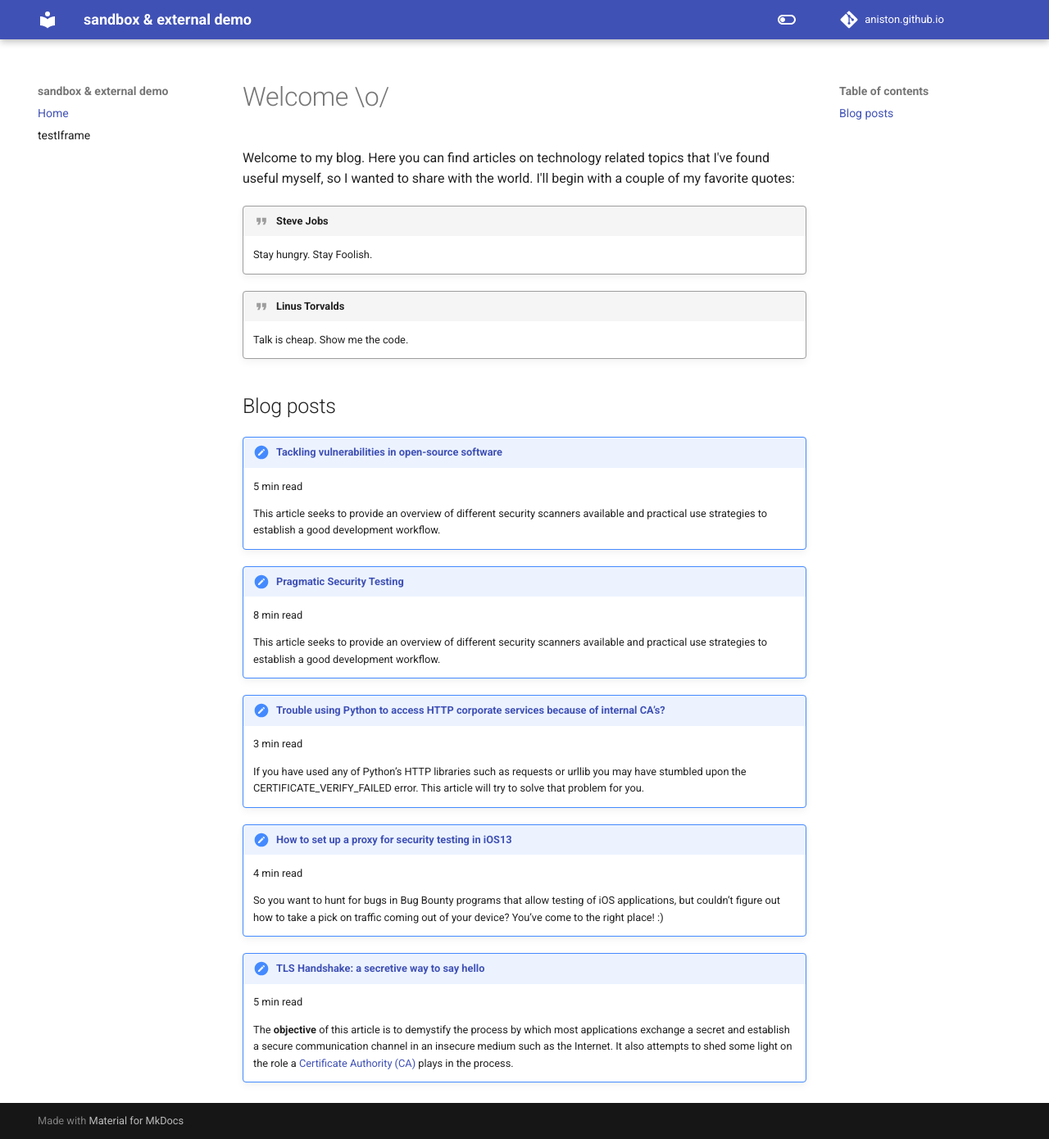
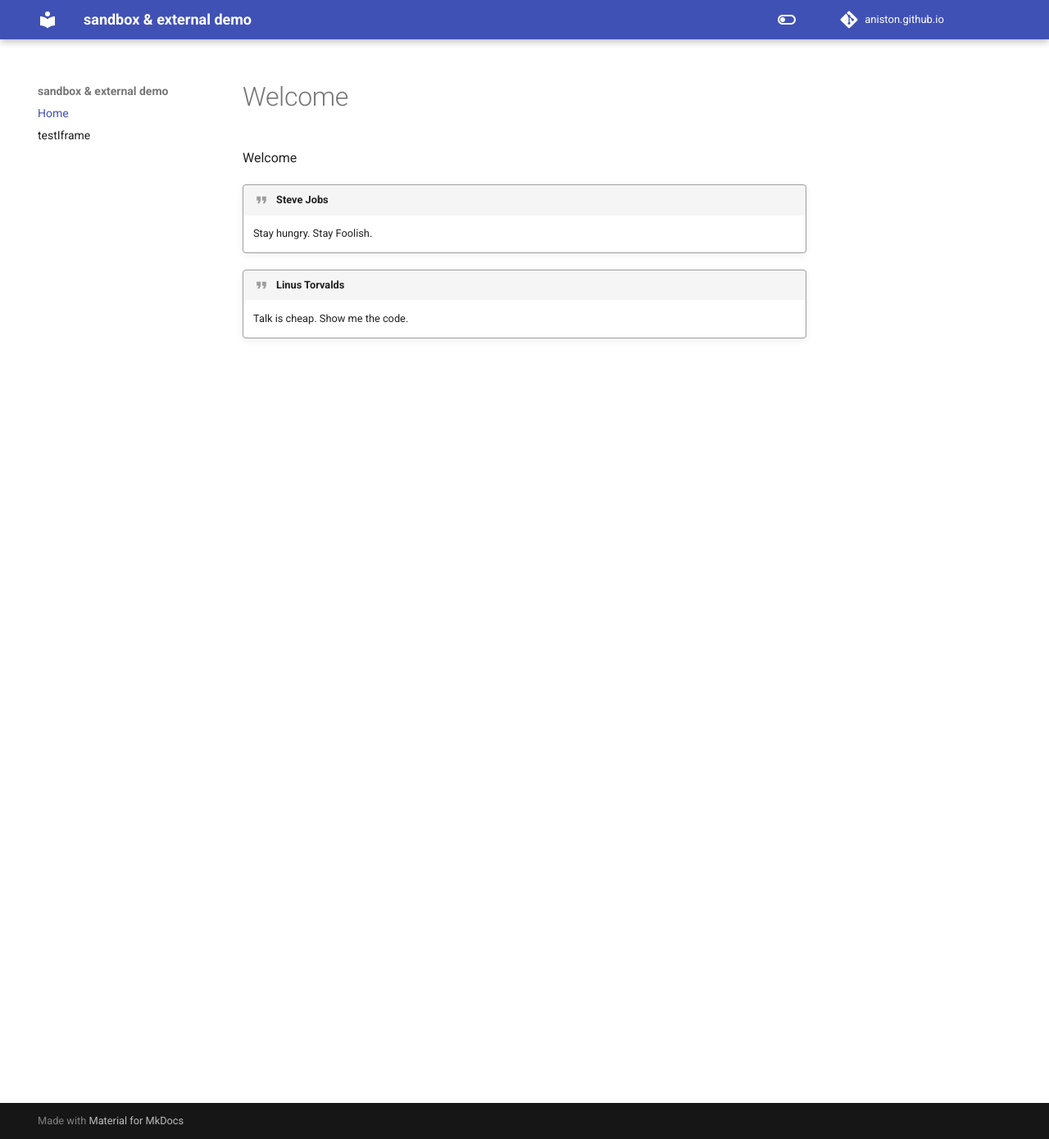
Before and after one commit to aniston/aniston.github.io, an MkDocs documentation site: the page built from docs/index.md, in a window 1280 px wide and 1390 px high. Shown: the whole window at 82% size. Built offline with MkDocs 1.6.1 and Material for MkDocs 9.7.7, drawn with Linux system fonts in a browser that asks for light colours; comment, search, counter and statistics services are not loaded.

Commit message:
modified

```diff
--- a/docs/index.md
+++ b/docs/index.md
@@ -1,35 +1,8 @@
-# Welcome \o/
+# Welcome
 
-Welcome to my blog. Here you can find articles on technology related topics that I've found useful myself, so I wanted to share with the world. I'll begin with a couple of my favorite quotes:
-
+Welcome
 !!! quote "Steve Jobs"
     Stay hungry. Stay Foolish.
 
 !!! quote "Linus Torvalds"
     Talk is cheap. Show me the code.
-
-## Blog posts
-!!! tldr "[Tackling vulnerabilities in open-source software](blog/vulnsOSS/article.md)"
-    5 min read
-
-    This article seeks to provide an overview of different security scanners available and practical use strategies to establish a good development workflow.
-
-!!! tldr "[Pragmatic Security Testing](blog/pragmaticST/article.md)"
-    8 min read
-
-    This article seeks to provide an overview of different security scanners available and practical use strategies to establish a good development workflow.
-
-!!! tldr "[Trouble using Python to access HTTP corporate services because of internal CA’s?](blog/pythonCustomsCAs/article.md)"
-    3 min read
-
-    If you have used any of Python’s HTTP libraries such as requests or urllib you may have stumbled upon the CERTIFICATE_VERIFY_FAILED error. This article will try to solve that problem for you.
-
-!!! tldr "[How to set up a proxy for security testing in iOS13](blog/proxyIos13/article.md)"
-    4 min read
-
-    So you want to hunt for bugs in Bug Bounty programs that allow testing of iOS applications, but couldn’t figure out how to take a pick on traffic coming out of your device? You’ve come to the right place! :)
-
-!!! tldr "[TLS Handshake: a secretive way to say hello](blog/tlsHandshake/article.md)"
-    5 min read
-
-    The **objective** of this article is to demystify the process by which most applications exchange a secret and establish a secure communication channel in an insecure medium such as the Internet. It also attempts to shed some light on the role a [Certificate Authority (CA)](https://en.wikipedia.org/wiki/Certificate_authority) plays in the process.
```
Also changed, not shown: docs/testIframe.md (+13 -2 lines).
